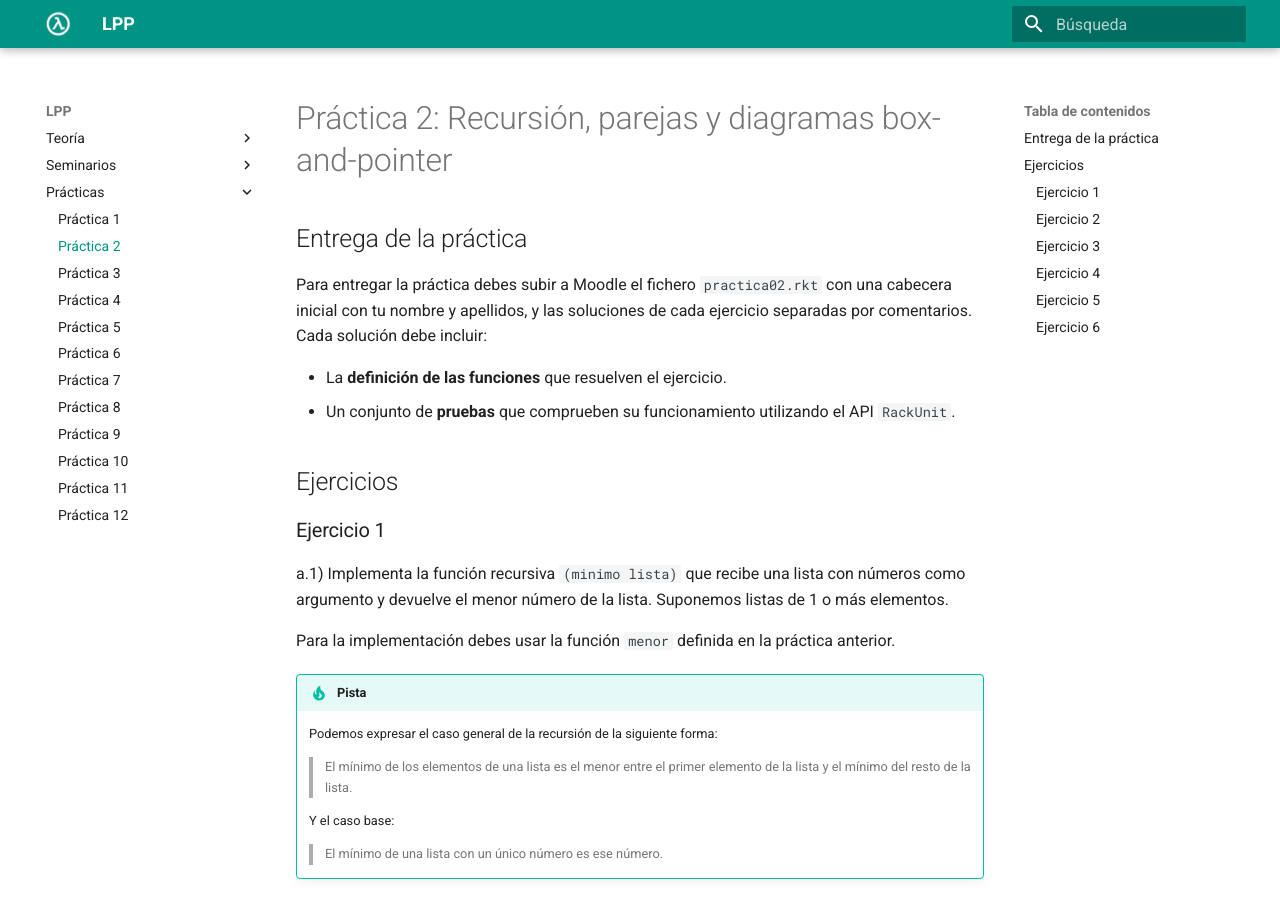
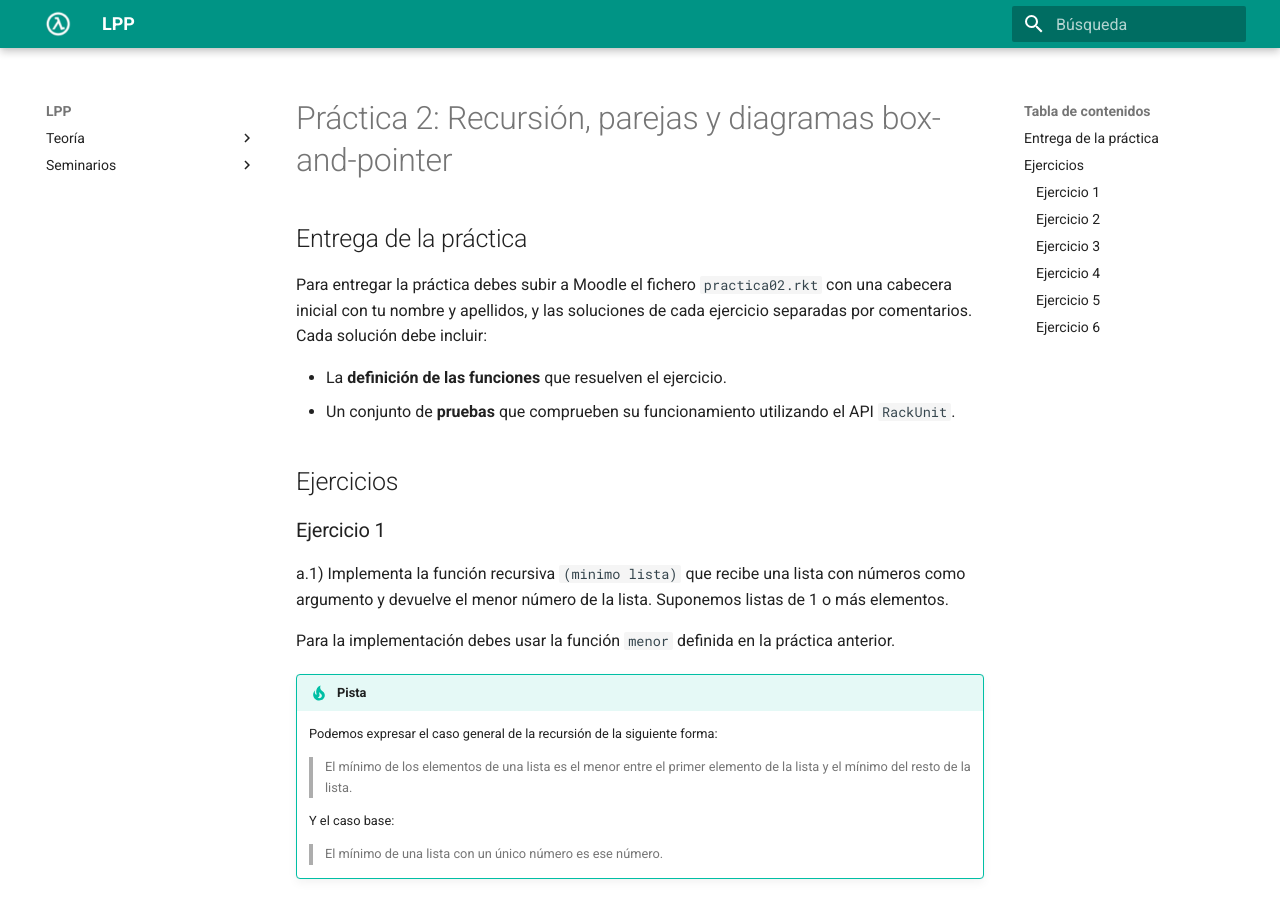
Before and after one commit to domingogallardo/apuntes-lpp, an MkDocs documentation site: the page built from docs/practicas/practica02/practica02.md, in a window 1280 px wide and 900 px high. Built offline with MkDocs 1.6.1 and Material for MkDocs 9.7.7, drawn with Linux system fonts in a browser that asks for light colours.

Commit message:
Borrados enlaces a las prácticas

```diff
--- a/mkdocs.yml
+++ b/mkdocs.yml
@@ -13,19 +13,21 @@ nav:
 - 'Seminarios':
    - 'Seminario de Scheme': 'seminarios/seminario1-scheme/seminario1-scheme.md'
    - 'Seminario de Swift': 'seminarios/seminario2-swift/seminario2-swift.md'
-- 'Prácticas':
-    - 'Práctica 1': 'practicas/practica01/practica01.md'
-    - 'Práctica 2': 'practicas/practica02/practica02.md'
-    - 'Práctica 3': 'practicas/practica03/practica03.md'
-    - 'Práctica 4': 'practicas/practica04/practica04.md'
-    - 'Práctica 5': 'practicas/practica05/practica05.md'
-    - 'Práctica 6': 'practicas/practica06/practica06.md'
-    - 'Práctica 7': 'practicas/practica07/practica07.md'
-    - 'Práctica 8': 'practicas/practica08/practica08.md'
-    - 'Práctica 9': 'practicas/practica09/practica09.md'
-    - 'Práctica 10': 'practicas/practica10/practica10.md'
-    - 'Práctica 11': 'practicas/practica11/practica11.md'
-    - 'Práctica 12': 'practicas/practica12/practica12.md'
+
+#- 'Prácticas':
+#    - 'Práctica 1': 'practicas/practica01/practica01.md'
+#    - 'Práctica 2': 'practicas/practica02/practica02.md'
+#    - 'Práctica 3': 'practicas/practica03/practica03.md'
+#    - 'Práctica 4': 'practicas/practica04/practica04.md'
+#    - 'Práctica 5': 'practicas/practica05/practica05.md'
+#    - 'Práctica 6': 'practicas/practica06/practica06.md'
+#    - 'Práctica 7': 'practicas/practica07/practica07.md'
+#    - 'Práctica 8': 'practicas/practica08/practica08.md'
+#    - 'Práctica 9': 'practicas/practica09/practica09.md'
+#    - 'Práctica 10': 'practicas/practica10/practica10.md'
+#    - 'Práctica 11': 'practicas/practica11/practica11.md'
+#    - 'Práctica 12': 'practicas/practica12/practica12.md'
+
 
 theme:
     language: es
```
